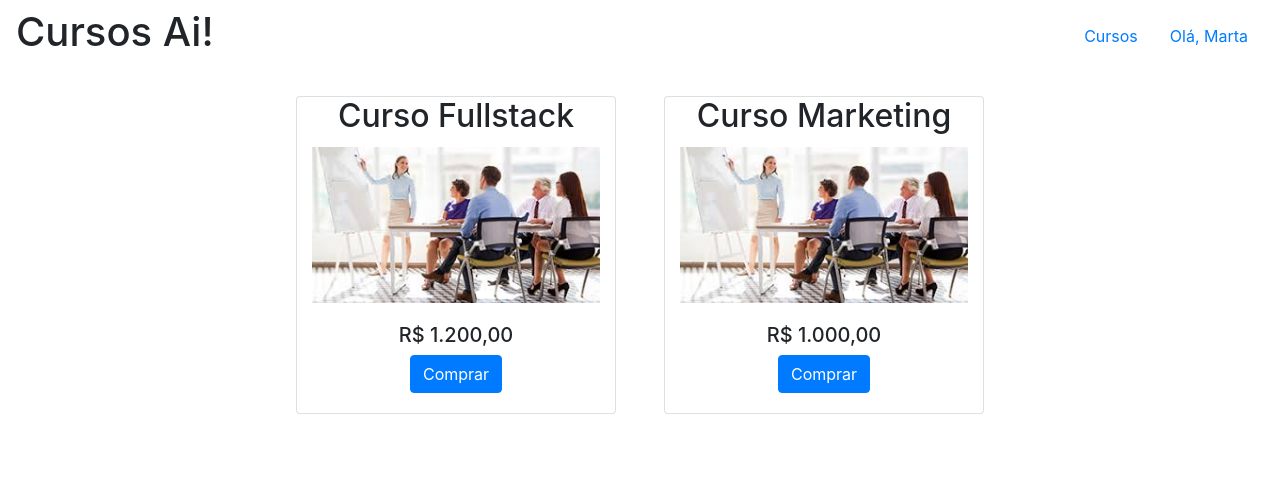
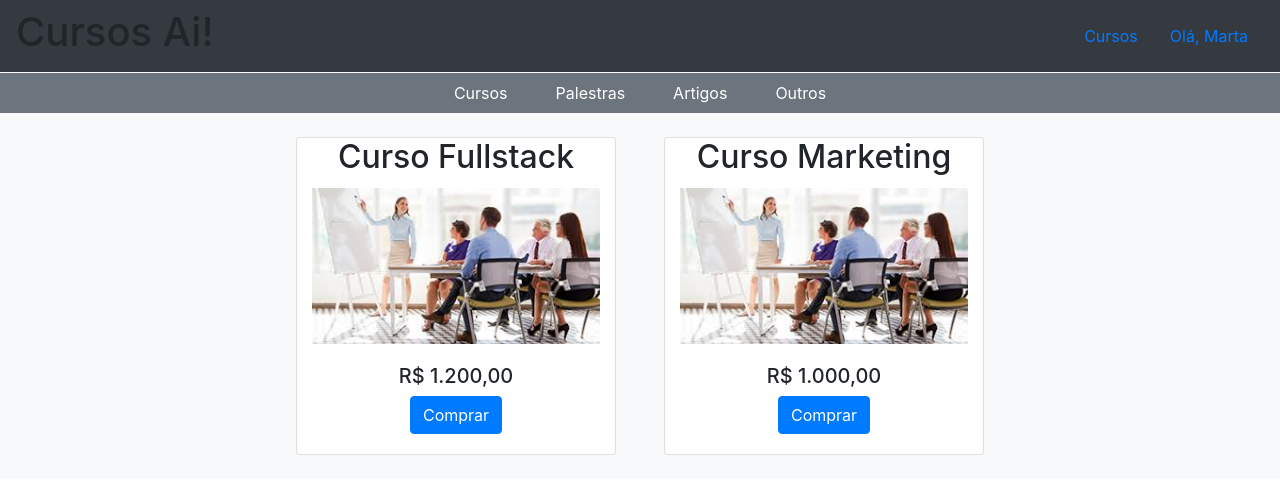
Before and after one commit to sousa-marta/lojaCursoFS6, a PHP site: page / in a window 1280 px wide. Shown: the top 494 px of the page. Run offline with PHP 8.4, Linux system fonts and the light colour scheme.

Commit message:
adicionando estrutura de categoria dinâmica

```diff
--- a/index.php
+++ b/index.php
@@ -6,6 +6,8 @@
         ["nome" =>"Curso Fullstack","preco"=>"R$ 1.200,00", "duracao"=>"5 meses"],
         ["nome" =>"Curso Marketing","preco"=>"R$ 1.000,00", "duracao"=>"4 meses"],
     ];
+
+    $categorias = ["Cursos", "Palestras", "Artigos","Outros"];
 ?>
 
 <!DOCTYPE html>
@@ -19,7 +21,8 @@
     <link rel="stylesheet" href="css/style.css">
 </head>
 
-<header class="navbar">
+<header>
+    <div class="navbar border-bottom border-white bg-dark">
         <h1 id="logo"><?php echo $nomeSistema;?></h1>
         <nav>
             <ul class="nav">
@@ -40,9 +43,22 @@
                 <?php } ?>
             </ul>
         </nav>
+    </div>
+
+    <nav class="d-flex justify-content-center bg-secondary">
+        <ul class="nav">
+            <?php if(isset($usuario) && $usuario != []) { ?>
+                <?php foreach($categorias as $categoria){ ?>
+                    <li class="nav-item mx-2">
+                        <a href="#" class="nav-link text-white"><?php echo $categoria ?></a>
+                    </li>
+                <?php } ?>
+            <?php } ?>
+        </ul>
+    </nav>
 </header>
 
-<main>
+<main class="bg-light">
     <section class="container-fluid">
         <div class="row justify-content-center">
 
```
Lines whose indentation alone changed are shown as unchanged.
